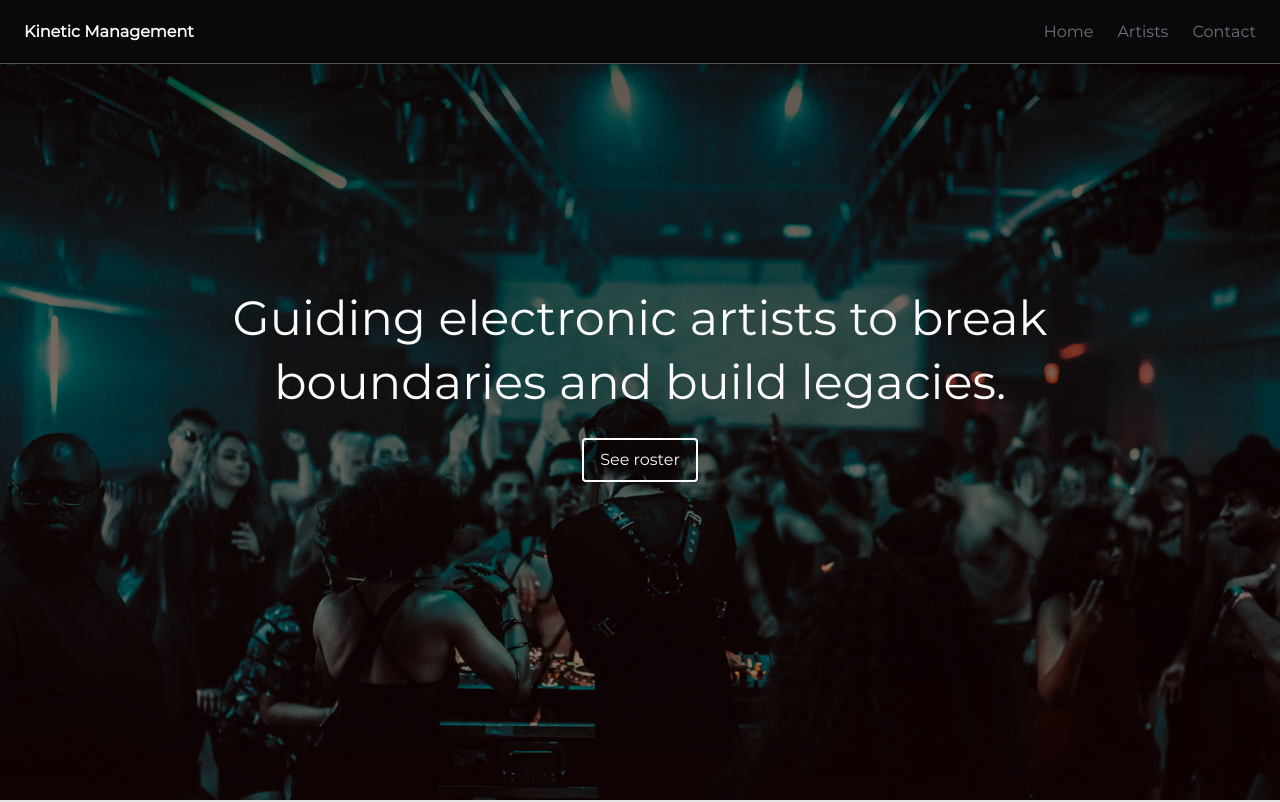
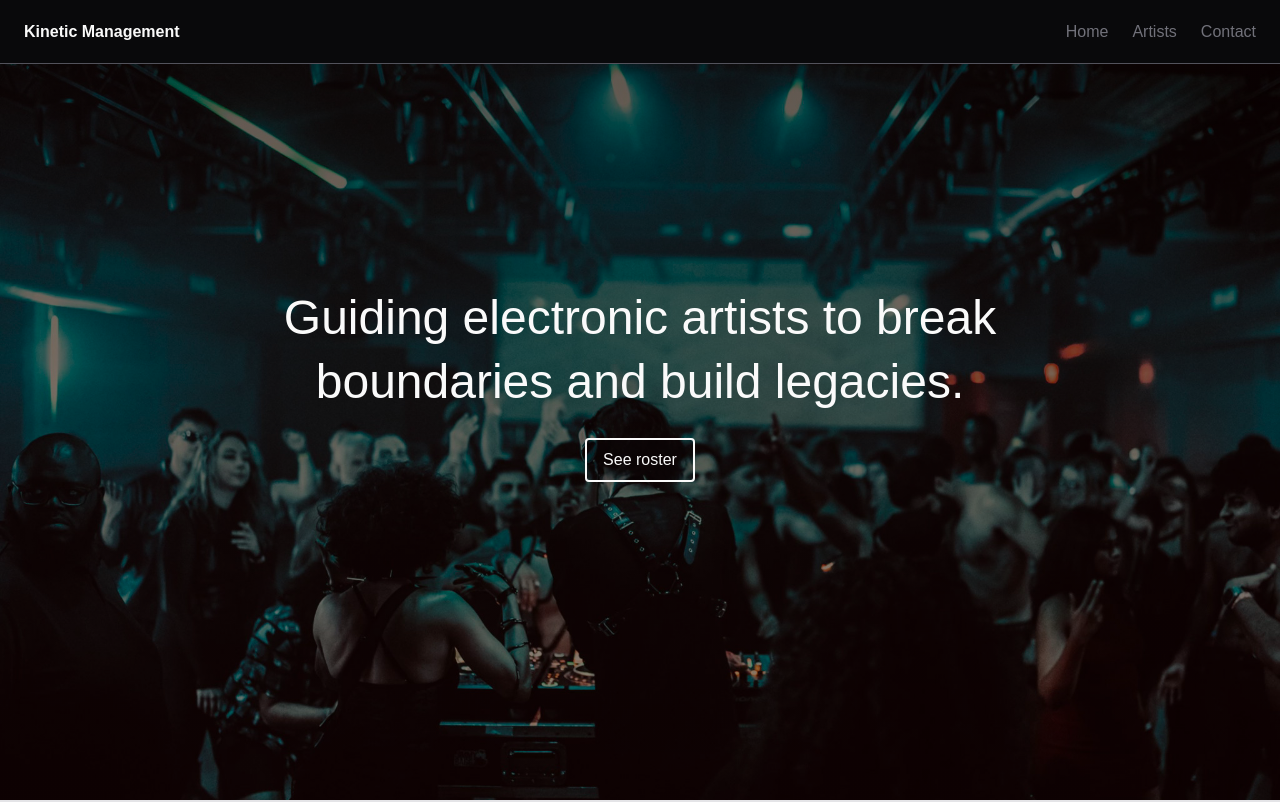
Before and after one commit to maxwellmattryan/kinetic-mgmt.com, a SvelteKit app in the folder ui/: page / in a window 1280 px wide. Shown: the top 802 px of the page. Built offline with nearby package versions, Linux system fonts and the light colour scheme.

Commit message:
Fix jitter

```diff
--- a/ui/src/app.css
+++ b/ui/src/app.css
@@ -1,15 +1,6 @@
 @tailwind base;
 @tailwind components;
 @tailwind utilities;
-
-@layer base {
-	@font-face {
-		font-family: 'Montserrat';
-		font-style: normal;
-		font-display: swap;
-		src: url('$lib/assets/fonts/montserrat.woff2') format('woff2');
-	}
-}
 
 /* Using color palette (Zinc) from TailwindCSS: https://tailwindcss.com/docs/customizing-colors */
 
```
